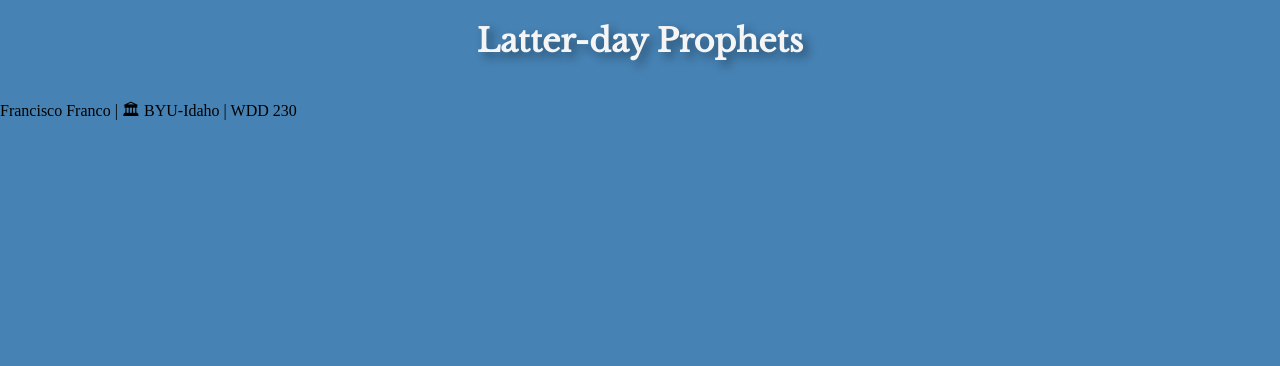
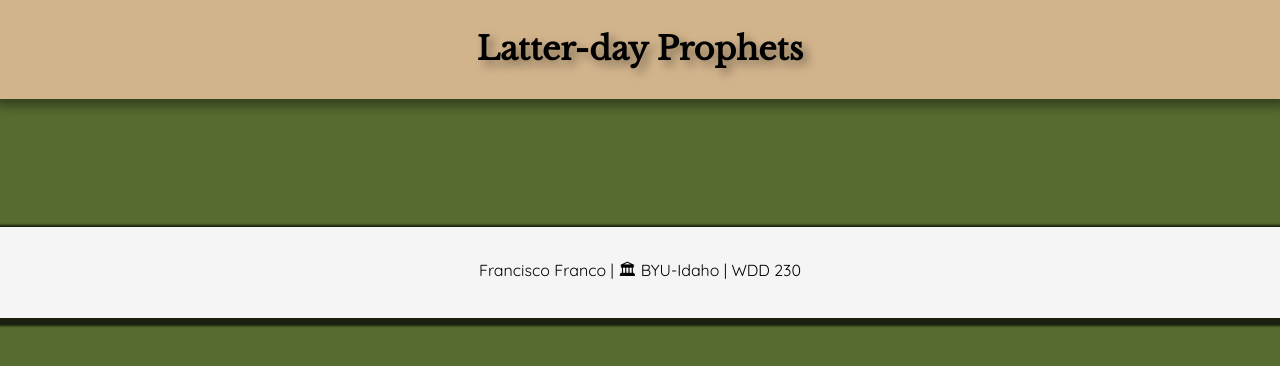
Before and after one commit to tfotr241290/lesson-9-wdd230, a plain HTML site: page index.html in a window 1280 px wide. Drawn offline with nearby package versions, Linux system fonts and the light colour scheme; no server answers.

Commit message:
completed assignment

```diff
--- a/css/prophets.css
+++ b/css/prophets.css
@@ -6,7 +6,7 @@ html {-webkit-text-size-adjust: 100%; -ms-text-size-adjust: 100%;}
 
 body{
     margin: 0;
-    background-color: #4682B4;
+    background-color: #556B2F;
 }
 
 h1,h2{
@@ -14,14 +14,17 @@ h1,h2{
     text-shadow: 5px 5px 10px rgba(0, 0, 0, 0.4);
 }
 
-p{
+p,footer{
     font-family: 'Quicksand', sans-serif;
 }
 
 header{
     width: 100%;
     text-align: center;
-    color: whitesmoke;
+    background-color: #D2B48C;
+    margin: 0;
+    padding: .5rem;
+    box-shadow: 1px 2px 10px 5px rgba(0, 0, 0, 0.4);
 
 }
 main{
@@ -30,17 +33,18 @@ main{
 }
 
 section{
-    background-color: aliceblue;
+    background-color: #F5F5F5;
     padding: 1.2rem;
     text-align: center;
     border-radius: 5px;
-    border: 2px solid #B0E0E6;
+    border: .3rem solid #D2B48C;
 }
 
 .cards{
     display: grid;
     grid-template-columns: repeat(auto-fit, minmax(320px, 1fr));
     gap: .5rem;
+    margin-top: 3rem;
 
 }
 
@@ -49,3 +53,11 @@ section{
     box-shadow: 1px 3px 8px 2px rgba(0, 0, 0, 0.7);
     width: 100%;
 }
+
+footer{
+    padding: 2rem;
+    background-color: #F5F5F5;
+    text-align: center;
+    margin-top: 5rem;
+    box-shadow: 1px 3px 2px 5px rgba(0, 0, 0, 0.7);
+}
```
